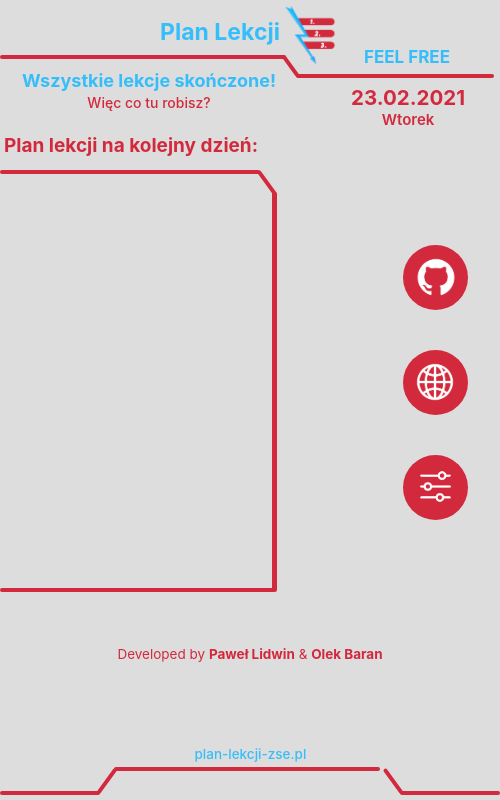
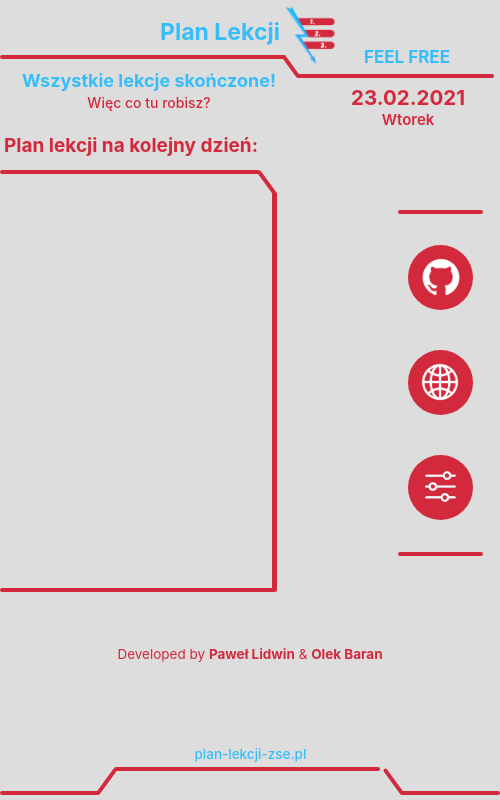
Before and after one commit to imLinguin/plan-lekcji, an Electron app: page frontend/content/po-lekcjach/po-lekcjach.html in a window 500 px wide. Drawn offline with nearby package versions, Linux system fonts and the light colour scheme.

Commit message:
borders website

```diff
--- a/frontend/content/po-lekcjach/po-lekcjach.css
+++ b/frontend/content/po-lekcjach/po-lekcjach.css
@@ -185,7 +185,7 @@ h3 {
 .buttons {
     position: absolute;
     top: 585px;
-    right: 10px;
+    right: 5px;
 }
 
 .pref-button {
@@ -329,3 +329,23 @@ h6 {
     font-weight: 600;
     font-size: 17px;
 }
+
+.border-buttons-1 {
+    position: absolute;
+    top: 210px;
+    right: 17px;
+    width: 85px;
+    height: 4.4px;
+    background: #D3293C;
+    border-radius: 10px;
+}
+
+.border-buttons-2 {
+    position: absolute;
+    top: 552px;
+    right: 17px;
+    width: 85px;
+    height: 4.4px;
+    background: #D3293C;
+    border-radius: 10px;
+}
--- a/frontend/content/po-lekcjach/po-lekcjach.html
+++ b/frontend/content/po-lekcjach/po-lekcjach.html
@@ -57,6 +57,11 @@
         <div class="lessons-plan"></div>
     </section>
 
+    <section class="borders-buttons">
+        <div class="border-buttons-1"></div>
+        <div class="border-buttons-2"></div>
+    </section>
+
     <section class="buttons"">
         <section id="customization">
             <button title="Ustawienia" class="pref-button">
--- a/frontend/content/po-lekcjach/po-lekcjach.js
+++ b/frontend/content/po-lekcjach/po-lekcjach.js
@@ -45,10 +45,10 @@ function listLessons() {
     if (window.plan.tomorrow[lekcja]) {
       if(window.plan.short)
       {
-        out += `${count}. ${window.plan.tomorrow[lekcja]} <a style="opacity:0.3">${shortlekcje[lekcja]}</a>` + "<br>"
+        out += `${count}. ${window.plan.tomorrow[lekcja]} <a style="opacity:0.3">${shortlekcje[lekcja]}</a>` + "<br>" + "<br>"
       }
       else{
-        out += `${count}. ${window.plan.tomorrow[lekcja]} <a style="opacity:0.3">${lekcje[lekcja]}</a>` + "<br>"
+        out += `${count}. ${window.plan.tomorrow[lekcja]} <a style="opacity:0.3">${lekcje[lekcja]}</a>` + "<br>" + "<br>"
       }
       count++;
     }
```
